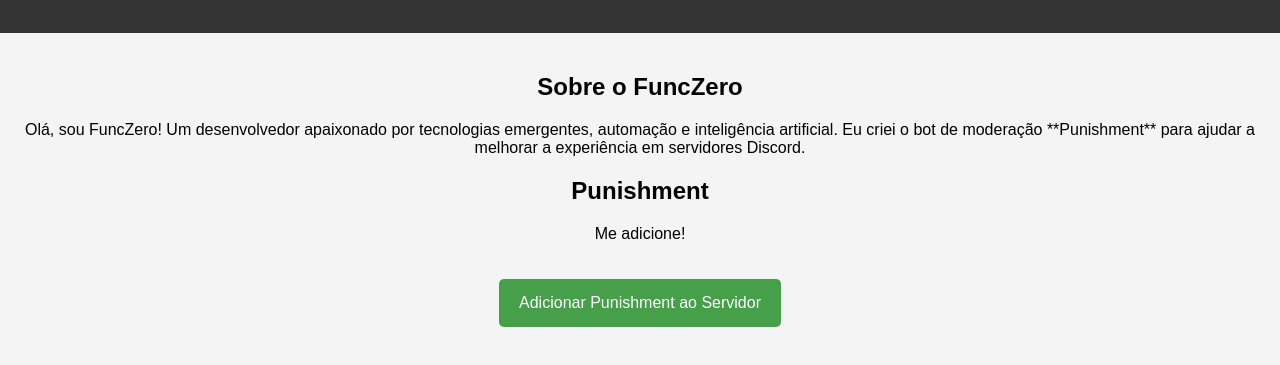
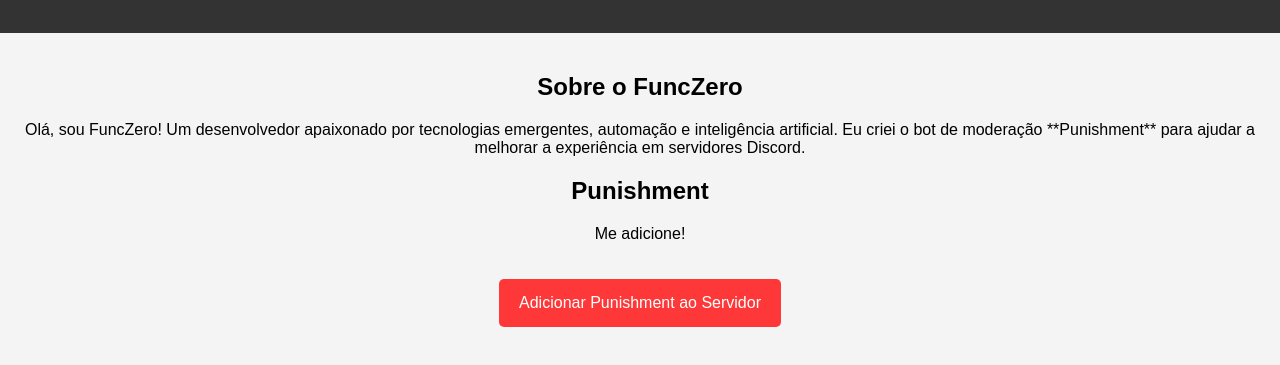
Before and after one commit to funczero/funczero, a plain HTML site: page index.html in a window 1280 px wide. In both pictures the pointer is over the link "Adicionar Punishment ao Servidor". Shown: the part 121-486 px from the top of the page. Drawn offline with Linux system fonts and the light colour scheme.

Commit message:
index.html

```diff
--- a/index.html
+++ b/index.html
@@ -33,7 +33,7 @@
             border-radius: 5px;
         }
         .button:hover {
-            background-color: #45a049;
+            background-color: #fe3838;
         }
     </style>
 </head>
```
